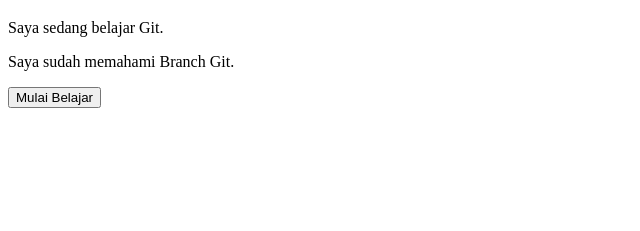
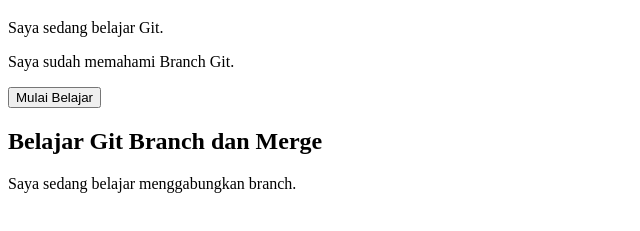
Before and after one commit to ismi23/belajar-git, a plain HTML site: page index.html in a window 1280 px wide. Shown: the part 61-292 px from the top of the page, without its empty margins (0-640 px from the left). Drawn offline with Linux system fonts and the light colour scheme.

Commit message:
Menambahkan materi branch dan merge

```diff
--- a/index.html
+++ b/index.html
@@ -8,5 +8,8 @@
     <p>Saya sedang belajar Git.</p>
     <p>Saya sudah memahami Branch Git.</p>
     <button>Mulai Belajar</button>
+
+    <h2>Belajar Git Branch dan Merge</h2>
+    <p>Saya sedang belajar menggabungkan branch.</p>
 </body>
 </html>
```
